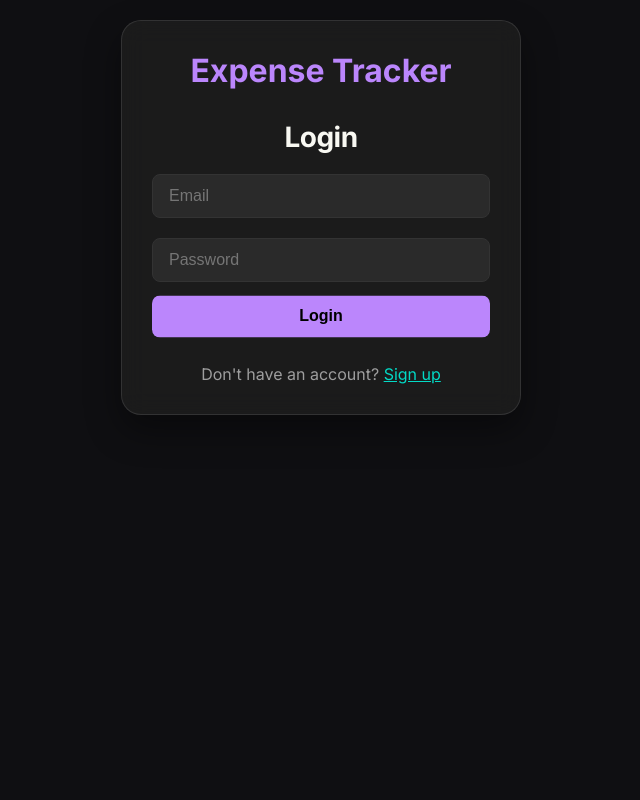
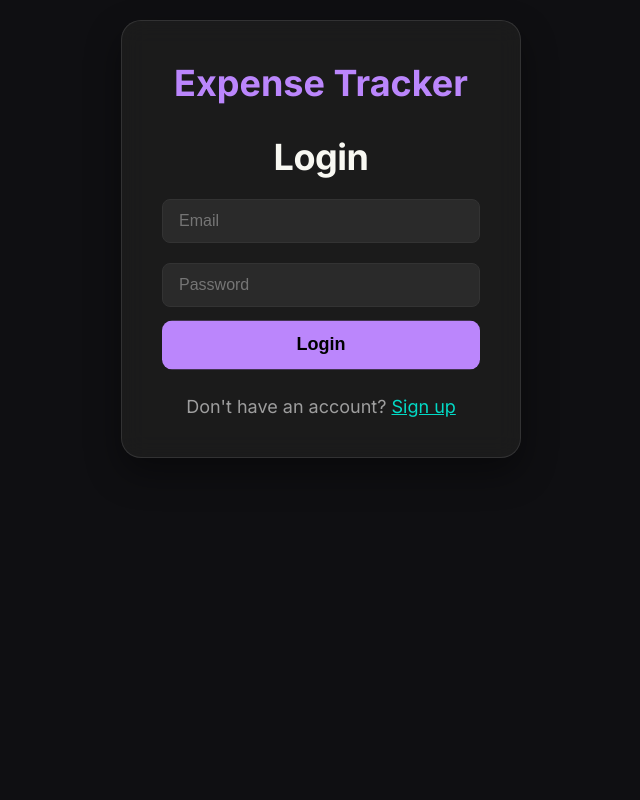
Before and after one commit to dhanesh-vaishnav96/Expense_Tracker_System, a FastAPI app: page / in a window 1280 px wide. Shown: the whole page, without its empty margins (319-959 px from the left). Run offline with FastAPI, Linux system fonts and the light colour scheme.

Commit message:
feat: implement global 'zoom in' UI style with larger elements and font sizes as requested

```diff
--- a/frontend/css/style.css
+++ b/frontend/css/style.css
@@ -11,7 +11,7 @@
 }
 
 html {
-  font-size: 16px;
+  font-size: 18px; /* Increased from 16px for global zoom-in effect */
 }
 
 @media (max-width: 768px) {
@@ -37,7 +37,7 @@ body {
 
 .container {
   width: 100%;
-  max-width: 1200px;
+  max-width: 1400px; /* Increased from 1200px to accommodate larger elements */
   padding: 20px;
   margin: 0 auto;
 }
@@ -49,25 +49,25 @@ body {
   -webkit-backdrop-filter: blur(12px);
   border: 1px solid rgba(255, 255, 255, 0.1);
   border-radius: 20px;
-  padding: 30px;
+  padding: 40px; /* Increased from 30px */
   box-shadow: 0 15px 35px rgba(0, 0, 0, 0.4);
   transition: transform var(--transition-speed) cubic-bezier(0.34, 1.56, 0.64, 1), box-shadow var(--transition-speed) ease;
   position: relative;
 }
 
 .ag-card h2 {
-  font-size: 28px;
-  margin-bottom: 10px;
+  font-size: 36px; /* Increased from 28px */
+  margin-bottom: 15px;
   letter-spacing: -0.5px;
 }
 
 .ag-card h3 {
-  font-size: 14px;
+  font-size: 16px; /* Increased from 14px */
   font-weight: 600;
   color: var(--text-secondary);
   text-transform: uppercase;
   letter-spacing: 1px;
-  margin-bottom: 5px;
+  margin-bottom: 8px;
 }
 
 /* Antigravity Hover Effect */
@@ -121,10 +121,10 @@ body {
 /* Buttons */
 .btn {
   display: inline-block;
-  padding: 12px 24px;
+  padding: 14px 30px; /* Increased padding */
   border: none;
-  border-radius: 8px;
-  font-size: 16px;
+  border-radius: 10px; /* Rounded more for premium look */
+  font-size: 18px; /* Increased font size */
   font-weight: 600;
   cursor: pointer;
   transition: transform var(--transition-speed) ease, opacity var(--transition-speed) ease;
@@ -162,7 +162,7 @@ body {
 }
 
 .page-header h1 {
-  font-size: 1.8rem;
+  font-size: 2.4rem; /* Increased from 1.8rem */
 }
 
 .page-header-actions {
@@ -191,15 +191,15 @@ body {
 /* Dashboard Grid */
 .dashboard-grid {
   display: grid;
-  grid-template-columns: repeat(auto-fit, minmax(300px, 1fr));
-  gap: 30px;
-  margin-top: 30px;
+  grid-template-columns: repeat(auto-fit, minmax(380px, 1fr)); /* Increased min-width for larger cards */
+  gap: 35px;
+  margin-top: 35px;
 }
 
 /* Chart Containers */
 .chart-container {
   position: relative;
-  height: 300px;
+  height: 380px; /* Increased from 300px for larger visualizations */
   width: 100%;
 }
 
--- a/frontend/templates/base.html
+++ b/frontend/templates/base.html
@@ -5,7 +5,7 @@
     <meta name="viewport" content="width=device-width, initial-scale=1.0">
     <title>{% block title %}Expense Tracker{% endblock %}</title>
     <link href="https://fonts.googleapis.com/css2?family=Inter:wght@400;600;700&display=swap" rel="stylesheet">
-    <link rel="stylesheet" href="{{ url_for('static', path='css/style.css') }}?v=4">
+    <link rel="stylesheet" href="{{ url_for('static', path='css/style.css') }}?v=6">
     {% block extra_head %}{% endblock %}
 </head>
 <body>
```
